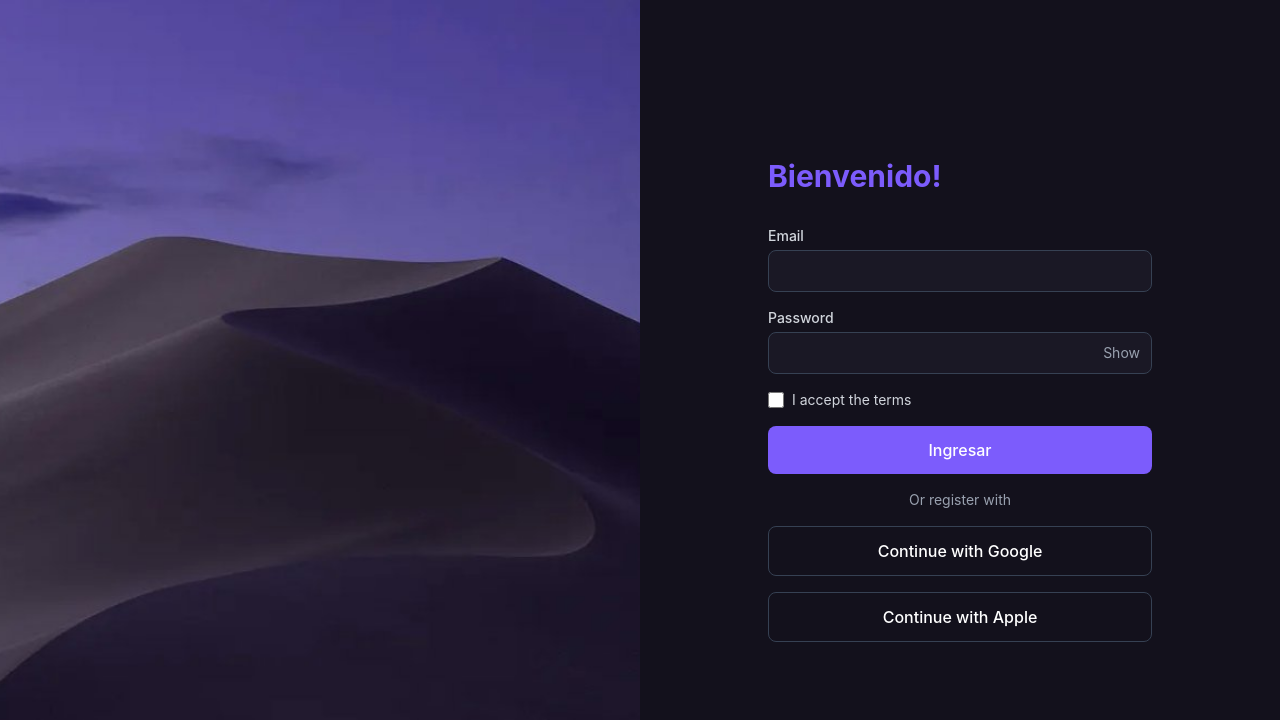
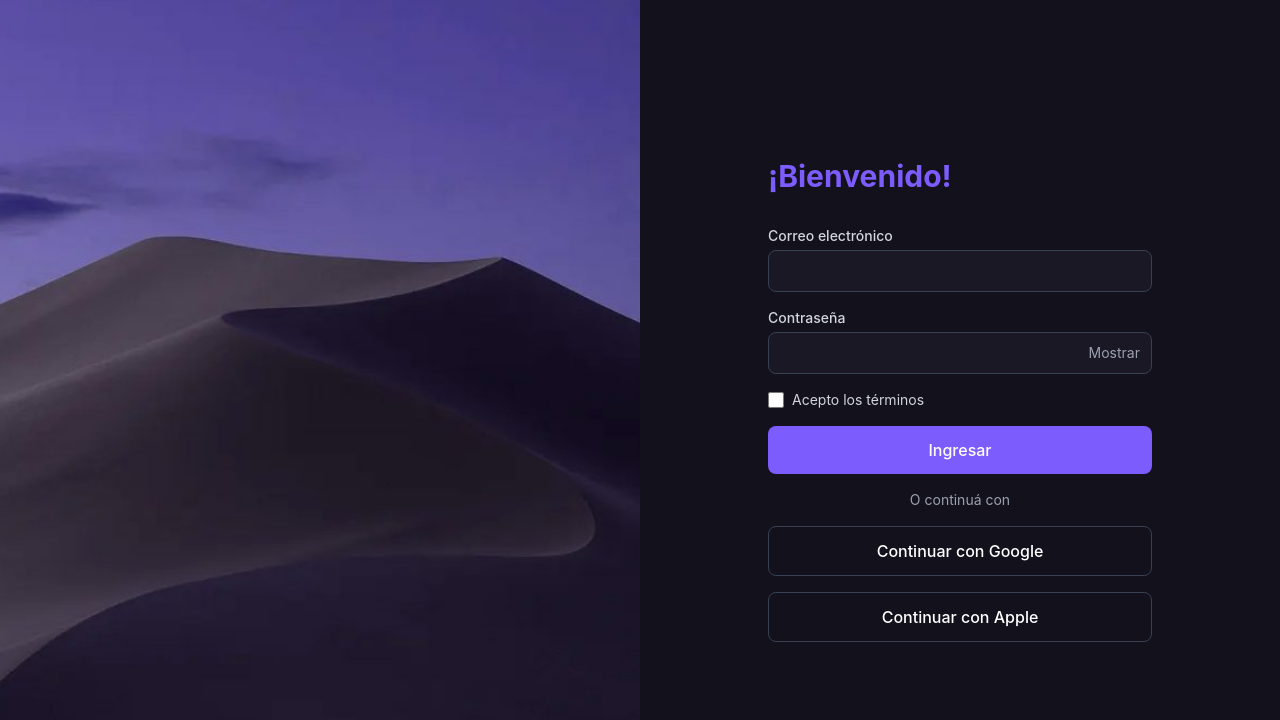
Before and after one commit to nicowxdvd/web-lumina, a React (Vite) app: page / in a window 1280 px wide. Shown: the top 720 px of the page. Built offline with nearby package versions, Linux system fonts and the light colour scheme.

Commit message:
translate remaining UI text to Spanish, fix accents

```diff
--- a/src/components/Password.jsx
+++ b/src/components/Password.jsx
@@ -17,7 +17,7 @@ function Password({ label, value, onChange, error}){
                 onClick={() => setShowPassword(!showPassword)}
                 className="absolute right-3 top-1/2 -translate-y-1/2 text-sm text-gray-400"
             >
-                {showPassword ? 'Hide' : 'Show'}
+                {showPassword ? 'Ocultar' : 'Mostrar'}
             </button>
         </div>
         </div>
--- a/src/pages/Login.jsx
+++ b/src/pages/Login.jsx
@@ -19,7 +19,7 @@ function validate({email, password}){
   }
 
   if(!password){
-    errors.password = 'La constraseña es obligatoria';
+    errors.password = 'La contraseña es obligatoria';
 
   }else if(password.length < 6){
     errors.password = 'La contraseña debe tener al menos 6 caracteres'
@@ -41,23 +41,23 @@ function Login(){
       setErrors(validationErrors);
 
       if(Object.keys(validationErrors).length === 0){
-        alert('Submit')
+        alert('Enviado')
       }
 
     }
 
     return (
     <div className="flex flex-col gap-4 w-full max-w-sm mx-auto min-h-screen justify-center">
-      <h1 className="text-3xl font-bold text-lumina-accent mb-4">Bienvenido!</h1>
-      <Input label="Email" type="email" value={email} error={errors.email} onChange={(e) => setEmail(e.target.value)} />
-      <Password label="Password" value={password} error={errors.password} onChange={(e) => setPassword(e.target.value)} />
-      <Checkbox label="I accept the terms" checked={accepted} onChange={(e) => setAccepted(e.target.checked)} />
+      <h1 className="text-3xl font-bold text-lumina-accent mb-4">¡Bienvenido!</h1>
+      <Input label="Correo electrónico" type="email" value={email} error={errors.email} onChange={(e) => setEmail(e.target.value)} />
+      <Password label="Contraseña" value={password} error={errors.password} onChange={(e) => setPassword(e.target.value)} />
+      <Checkbox label="Acepto los términos" checked={accepted} onChange={(e) => setAccepted(e.target.checked)} />
       <Button onClick={handleSubmit}>Ingresar</Button>
 
-      <p className="text-center text-gray-400 text-sm">Or register with</p>
+      <p className="text-center text-gray-400 text-sm">O continuá con</p>
 
-      <Button variant="secondary" onClick={() => alert('Google')}>Continue with Google</Button>
-      <Button variant="secondary" onClick={() => alert('Apple')}>Continue with Apple</Button>
+      <Button variant="secondary" onClick={() => alert('Continuar con Google')}>Continuar con Google</Button>
+      <Button variant="secondary" onClick={() => alert('Continuar con Apple')}>Continuar con Apple</Button>
     </div>
   )
 
```
